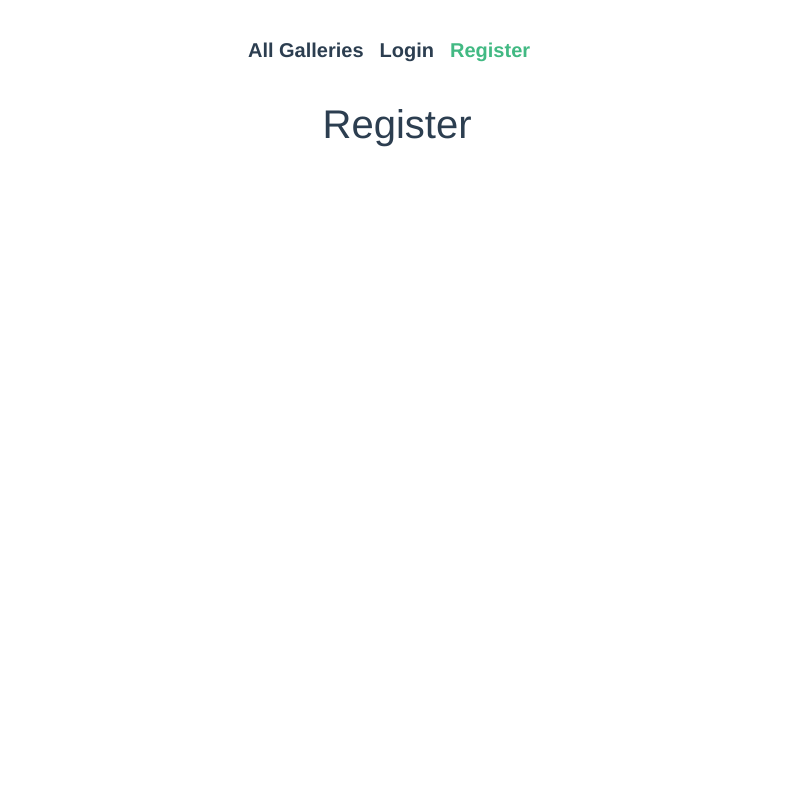
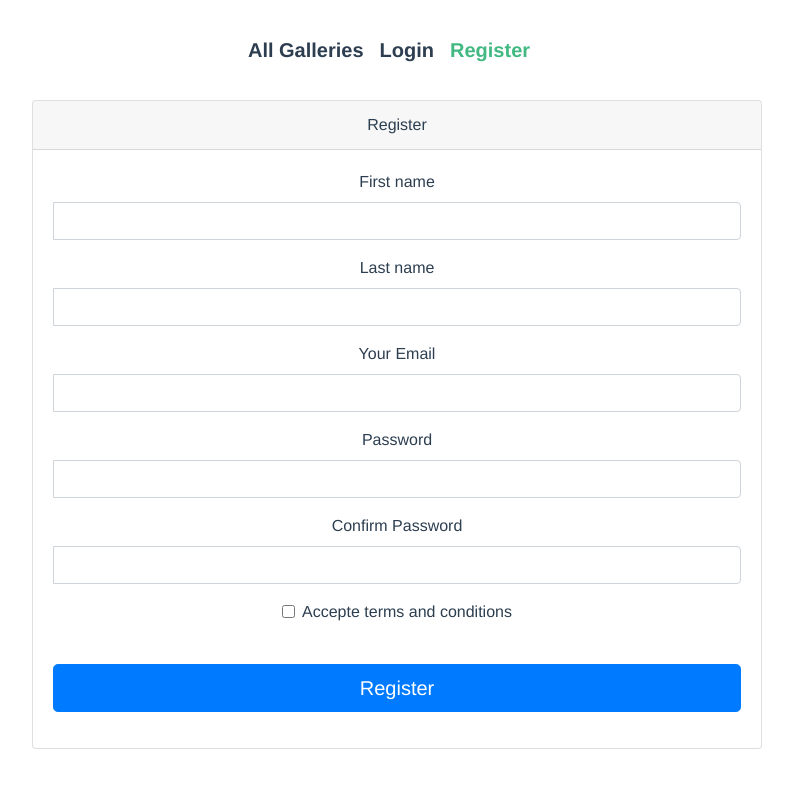
Before and after one commit to Vukasin993/Galleries-SPA, a Vue app: page /register in a window 1280 px wide. Shown: the top 788 px of the page, without its empty margins (243-1036 px from the left). Built offline with nearby package versions, Linux system fonts and the light colour scheme.

Commit message:
Add register and add validation form

```diff
--- /dev/null
+++ b/src/components/CreateNewGallery.vue
@@ -0,0 +1,15 @@
+<template>
+    <div>
+        <h1>Create new Gallery</h1>
+    </div>
+</template>
+
+<script>
+export default {
+
+}
+</script>
+
+<style scoped>
+
+</style>
--- /dev/null
+++ b/src/components/MyGalleries.vue
@@ -0,0 +1,16 @@
+<template>
+    <div>
+        <h1>My Galleries</h1>
+    </div>
+</template>
+
+<script>
+
+export default {
+
+}
+</script>
+
+<style scoped>
+
+</style>
--- a/src/components/NavBar.vue
+++ b/src/components/NavBar.vue
@@ -2,6 +2,8 @@
 <div>
     <div id="nav">
       <router-link to="/" class="navbar-brand">All Galleries</router-link>
+      <router-link to="/my-galleries" class="navbar-brand" v-if="isUserAuthenticated">My Galleries</router-link>
+      <router-link to="/create" class="navbar-brand" v-if="isUserAuthenticated">Create new Gallery</router-link>
       <router-link to="/login" class="navbar-brand login" v-if="!isUserAuthenticated"> Login</router-link>
       <router-link to="/register" class="navbar-brand" v-if="!isUserAuthenticated">Register</router-link>
       <button v-if="isUserAuthenticated" @click="onLogout" type="button" class="btn btn-dark btn-sm">Log out</button>
--- a/src/components/Register.vue
+++ b/src/components/Register.vue
@@ -1,21 +1,196 @@
 <template>
-    <div>
-        <h1>Register</h1>
+  <div class="container">
+    <div class="row justify-content-center">
+      <div class="col-md-8">
+        <div class="card">
+          <div class="card-header">Register</div>
+          <div class="card-body">
+            <form class="form-horizontal" @submit.prevent="onSubmit">
+                <div class="alert alert-danger" v-if="errors.length">
+                <ul class="mb-0">
+                    <li v-for="(error,index) in errors" :key="index">{{error}}</li>
+                </ul>
+            </div>
+              <div class="form-group">
+                <label for="first_name" class="cols-sm-2 control-label">First name</label>
+                <div class="cols-sm-10">
+                  <div class="input-group">
+                    <span class="input-group-addon"></span>
+                    <input
+                      v-model="first_name"
+                      type="text"
+                      class="form-control"
+                      name="first_name"
+                      id="first_name"
+                      required
+                    />
+                  </div>
+                </div>
+              </div>
 
+            <div class="form-group">
+                <label for="last_name" class="cols-sm-2 control-label">Last name</label>
+                <div class="cols-sm-10">
+                  <div class="input-group">
+                    <span class="input-group-addon"></span>
+                    <input
+                      v-model="last_name"
+                      type="text"
+                      class="form-control"
+                      name="last_name"
+                      id="last_name"
+                      required
+                    />
+                  </div>
+                </div>
+              </div>
+
+              <div class="form-group">
+                <label for="email" class="cols-sm-2 control-label">Your Email</label>
+                <div class="cols-sm-10">
+                  <div class="input-group">
+                    <span class="input-group-addon"></span>
+                    <input
+                      v-model="email"
+                      type="email"
+                      class="form-control"
+                      name="email"
+                      id="email"
+                      required
+                    />
+                  </div>
+                </div>
+              </div>
+              <div class="form-group">
+                <label for="password" class="cols-sm-2 control-label">Password</label>
+                <div class="cols-sm-10">
+                  <div class="input-group">
+                    <span class="input-group-addon"></span>
+                    <div></div>
+                    <input
+                      v-model="password"
+                      type="password"
+                      class="form-control"
+                      name="password"
+                      id="password"
+                      required
+                    />
+                  </div>
+                </div>
+              </div>
+              <div class="form-group">
+                <label for="password_confirmation" class="cols-sm-2 control-label">Confirm Password</label>
+                <div class="cols-sm-10">
+                  <div class="input-group">
+                    <span class="input-group-addon"></span>
+                    <input
+                      v-model="password_confirmation"
+                      type="password"
+                      class="form-control"
+                      name="password_confirmation"
+                      id="password_confirmation"
+                      required
+                    />
+                  </div>
+                </div>
+              </div>
+
+            <div class="form-group">
+                <div class="form-check">
+                    <input class="form-check-input" type="checkbox" id="gridCheck" required>
+                    <label class="form-check-label" for="gridCheck">
+                        Accepte terms and conditions
+                    </label>
+                </div>
+             </div>
+
+                <br/>
+              <div v-if="error" class="alert alert-danger" role="alert">Error</div>
+              <div class="form-group">
+                <button type="submit" class="btn btn-primary btn-lg btn-block login-button">Register</button>
+              </div>
+            </form>
+          </div>
+        </div>
+      </div>
     </div>
+  </div>
 </template>
 
 <script>
+import { mapGetters, mapActions } from "vuex";
+export default {
+  data() {
+    return {
 
-export default {
-    name: 'Register',
+        first_name: "",
+        last_name: "",
+        email: "",
+        password: "",
+        password_confirmation: "",
+        errors: []
+
+    };
+  },
+  computed: {
+    ...mapGetters({
+      error: "auth/errors"
+    })
+  },
+  methods: {
+    ...mapActions({
+      register: "auth/register"
+    }),
+
+    onSubmit() {
+
+        this.errors = [];
+
+            if(!this.first_name) {
+                this.errors.push('First name is required or to short.');
+            }
+
+            if(!this.last_name || this.last_name.length < 6) {
+                this.errors.push('Last name is required or to short.');
+            }
+
+             if(!this.email) {
+                this.errors.push('email is required.');
+            }
+
+             if(!this.password || this.password.search(/\d/) == -1 || this.password.length < 8) {
+                this.errors.push('Password is required, must have digit and at least 8 character');
+            }
+
+             if(!this.password_confirmation ) {
+                this.errors.push('password_confirmation is required.');
+            }
+
+             if(this.password !== this.password_confirmation) {
+                     this.errors.push('Passwords are not matching.');
+                }
 
 
+            if (!this.errors.length) {
+                const user = {
+                    first_name: this.first_name,
+                    last_name:this.last_name,
+                    email: this.email,
+                    password: this.password,
+                    password_confirmation: this.password_confirmation,
+                };
+                this.register(user);
+                this.$router.push('/all-galleries')
 
+            } else {
+                console.log('Bad register');
+            }
 
-}
+        },
+  }
+};
 </script>
 
-<style scoped>
+<style  scoped>
 
 </style>
--- a/src/router/index.js
+++ b/src/router/index.js
@@ -3,6 +3,9 @@ import VueRouter from 'vue-router'
 import AllGalleries from '../components/AllGalleries.vue'
 import Login from '../components/Login'
 import Register from '../components/Register'
+import MyGalleries from '../components/MyGalleries'
+import CreateNewGallery from '../components/CreateNewGallery'
+
 
 
 Vue.use(VueRouter)
@@ -12,6 +15,16 @@ const routes = [
     path: '/',
     name: 'all-galleries',
     component: AllGalleries
+  },
+  {
+    path: '/my-galleries',
+    name: 'my-galleries',
+    component: MyGalleries
+  },
+  {
+    path: '/create',
+    name: 'create-new-gallery',
+    component: CreateNewGallery
   },
   {
     path: '/login',
--- a/src/services/AuthService.js
+++ b/src/services/AuthService.js
@@ -6,8 +6,8 @@ class AuthService extends HttpService {
          return this.axios.post('http://localhost:8000/api/login', {email, password})
     }
 
-    // register(user) {
-    //     return this.axios.post('http://localhost:8000/api/register', user)
-    // }
+    register(user) {
+        return this.axios.post('http://localhost:8000/api/register', user)
+    }
 }
 export const authService = new AuthService()
--- a/src/vuex/auth.js
+++ b/src/vuex/auth.js
@@ -1,5 +1,5 @@
 import axios from 'axios'
-// import authService from '../services/AuthService'
+import authService from '../services/AuthService'
 
 
 
@@ -49,20 +49,20 @@ export default {
             }
         },
 
-        // async register(context, user) {
-        //     try {
-        //          const response = await  axios.post('http://localhost:8000/api/register', user)
-        //          return response
-        //     } catch(exception) {
-        //         context.commit('setErrors', exception)
-        //     }
-        // },
-        // fetchUser(context, id) {
-        //     return authService.get(id)
-        //         .then(
-        //             response => { context.commit('setUser', response.data) }
-        //         )
-        // },
+        async register(context, user) {
+            try {
+                 const response = await  axios.post('http://localhost:8000/api/register', user)
+                 return response
+            } catch(exception) {
+                context.commit('setErrors', exception)
+            }
+        },
+        fetchUser(context, id) {
+            return authService.get(id)
+                .then(
+                    response => { context.commit('setUser', response.data) }
+                )
+        },
 
         logout(context) {
             context.commit('setToken', null)
```
